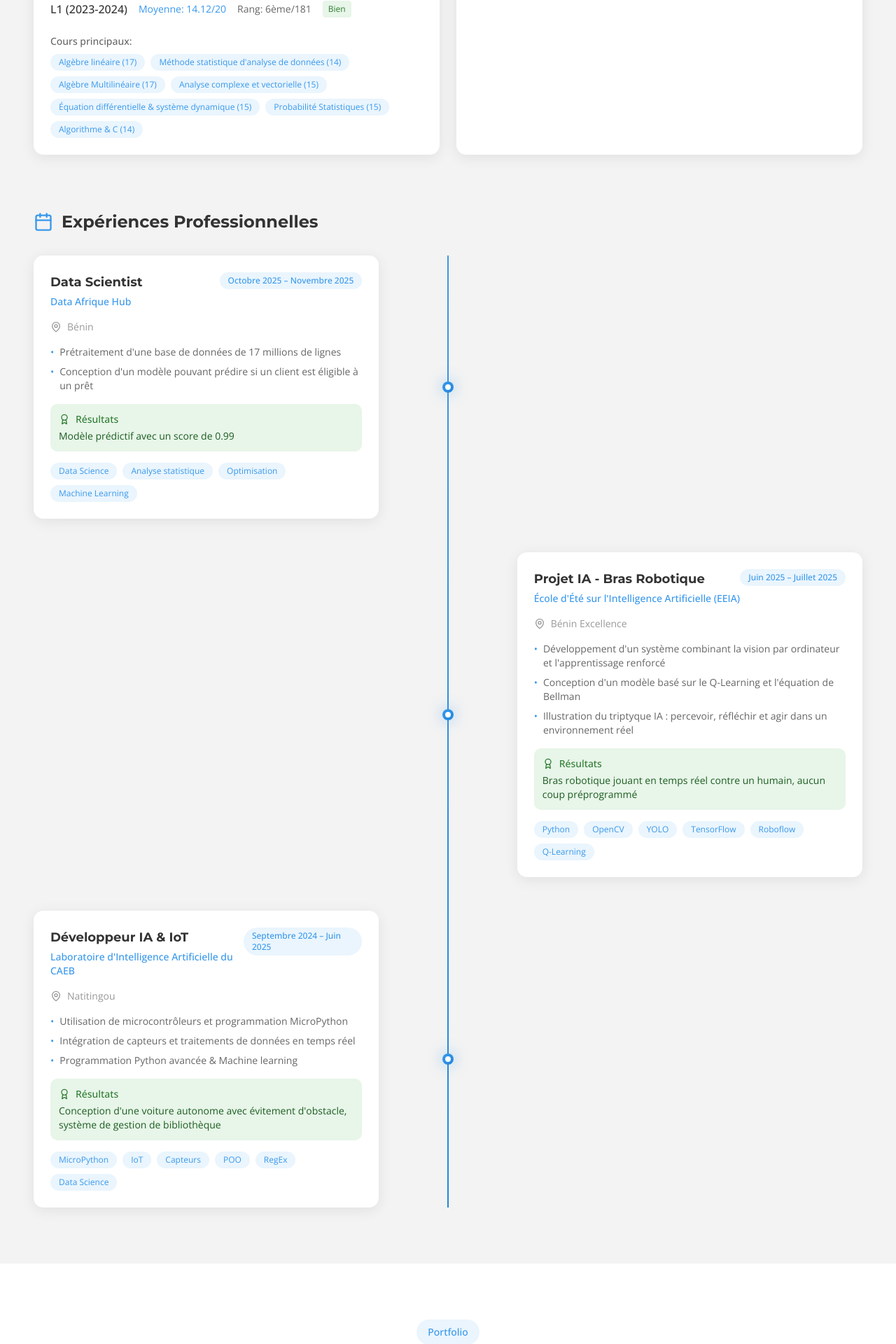
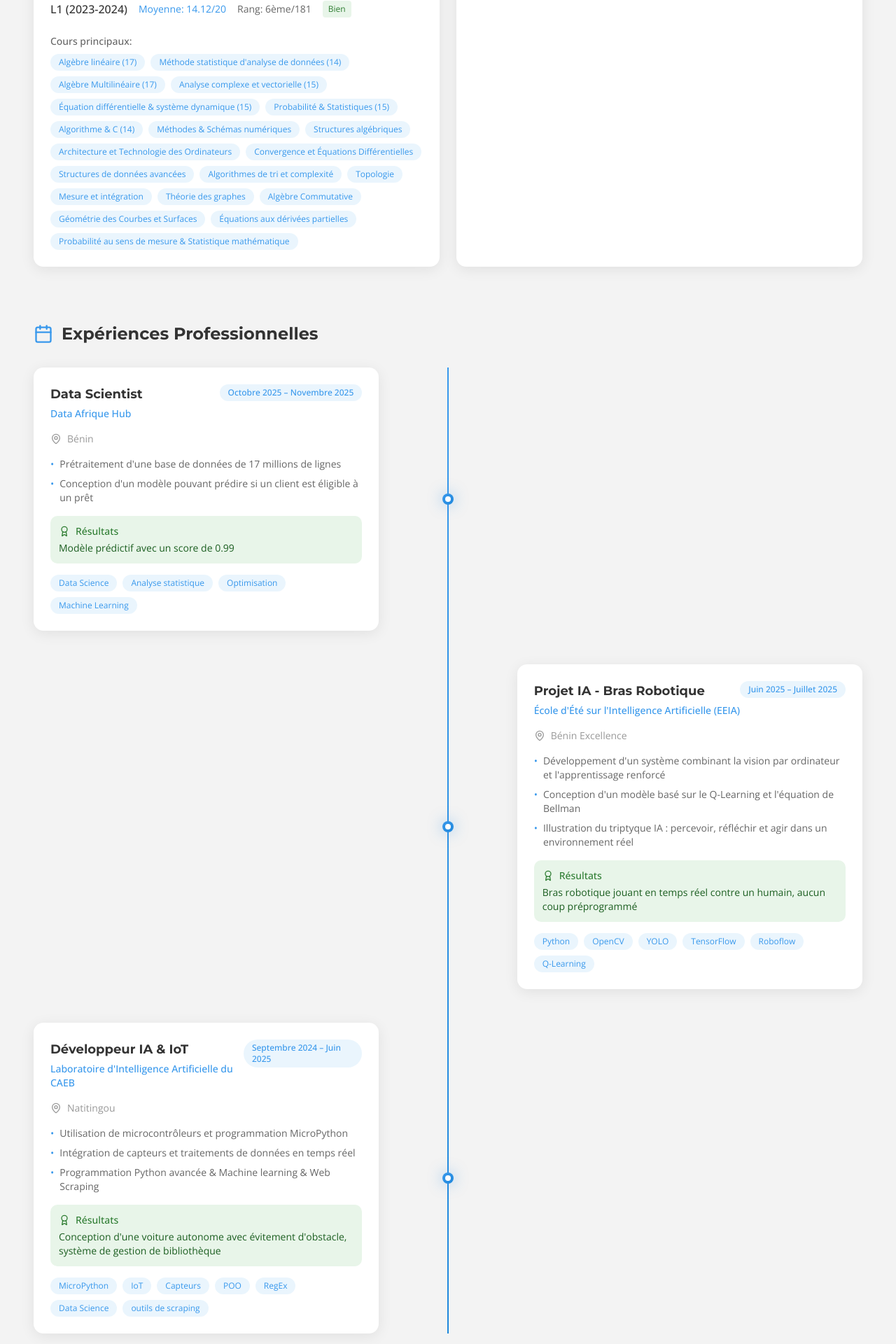
Before and after one commit to ostia456/Portfolio, a React (Vite) app: page / in a window 1280 px wide. Shown: the part 1417-3337 px from the top of the page at 70% size. Built offline with nearby package versions, Linux system fonts and the light colour scheme.

Commit message:
Modif about and skills

```diff
--- a/src/sections/About.tsx
+++ b/src/sections/About.tsx
@@ -52,9 +52,9 @@ const experiences: TimelineItem[] = [
     description: [
       'Utilisation de microcontrôleurs et programmation MicroPython',
       'Intégration de capteurs et traitements de données en temps réel',
-      'Programmation Python avancée & Machine learning',
+      'Programmation Python avancée & Machine learning & Web Scraping ',
     ],
-    skills: ['MicroPython', 'IoT', 'Capteurs', 'POO', 'RegEx', 'Data Science'],
+    skills: ['MicroPython', 'IoT', 'Capteurs', 'POO', 'RegEx', 'Data Science','outils de scraping'],
     results: 'Conception d\'une voiture autonome avec évitement d\'obstacle, système de gestion de bibliothèque',
     side: 'left',
   },
@@ -94,8 +94,21 @@ const education: EducationItem[] = [
       'Algèbre Multilinéaire (17)',
       'Analyse complexe et vectorielle (15)',
       'Équation différentielle & système dynamique (15)',
-      'Probabilité Statistiques (15)',
+      'Probabilité & Statistiques (15)',
       'Algorithme & C (14)',
+      'Méthodes & Schémas numériques',
+      'Structures algébriques',
+      'Architecture et Technologie des Ordinateurs',
+      'Convergence et Équations Différentielles',
+      'Structures de données avancées',
+      'Algorithmes de tri et complexité',
+      'Topologie',
+      'Mesure et intégration',
+      'Théorie des graphes',
+      'Algèbre Commutative',
+      'Géométrie des Courbes et Surfaces',
+      'Équations aux dérivées partielles',
+      'Probabilité au sens de mesure & Statistique mathématique',
     ],
   },
   {
--- a/src/sections/Skills.tsx
+++ b/src/sections/Skills.tsx
@@ -49,6 +49,18 @@ const skillCategories: SkillCategory[] = [
       { name: 'Scikit-learn', level: 90 },
       { name: 'XGBoost', level: 85 },
       { name: 'Reinforcement Learning', level: 80 },
+    ],
+  },
+    {
+    title: 'Collecte de données',
+    icon: Brain,
+    skills: [
+      { name: 'Pandas', level: 96 },
+      { name: 'BeautifulSoup', level: 85 },
+      { name: 'Sellelium', level: 80 },
+      { name: 'Apify', level: 90 },
+      { name: 'Web scaper', level: 85 },
+      { name: 'Requests ', level: 80 },
     ],
   },
   {
```
